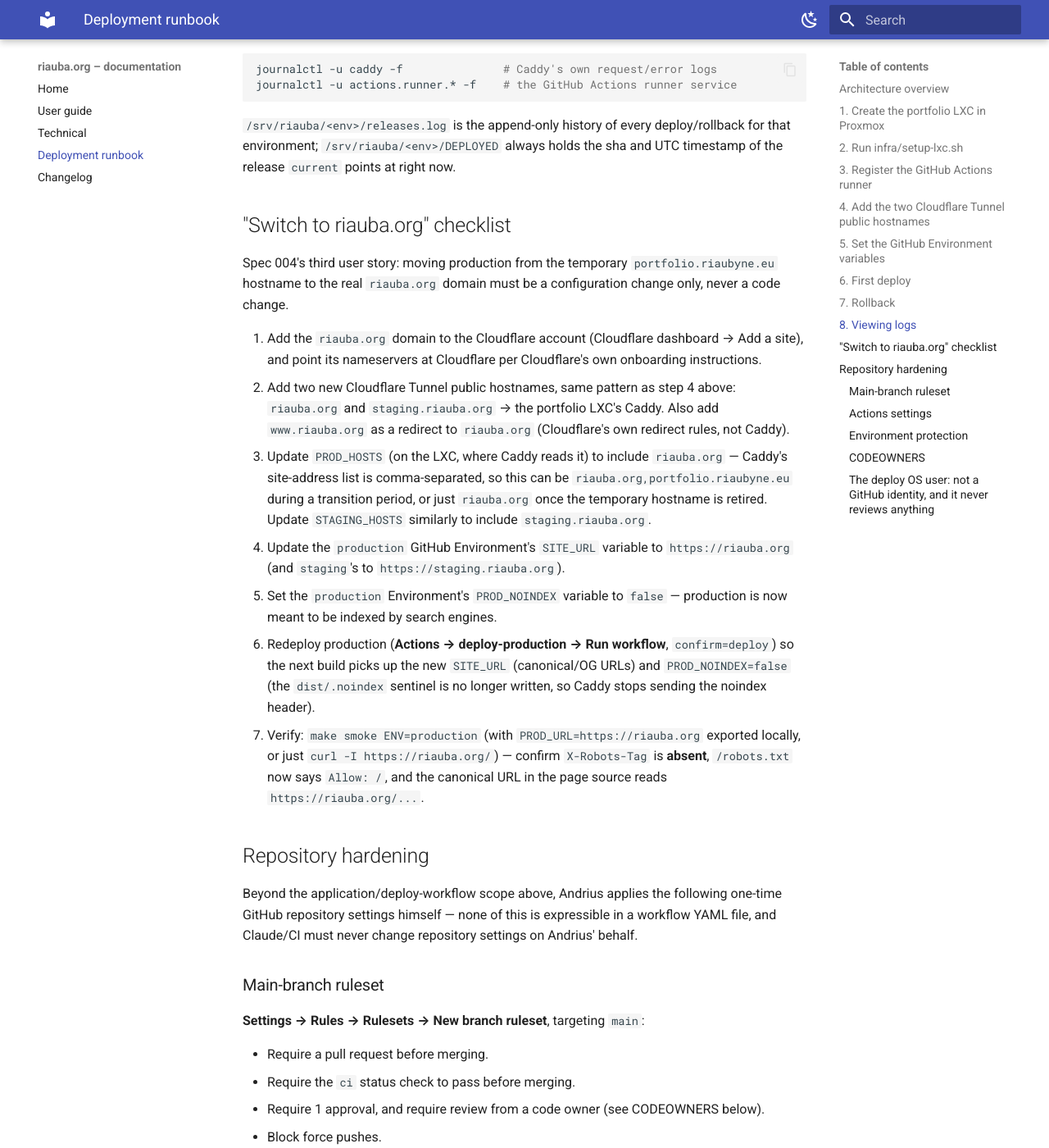
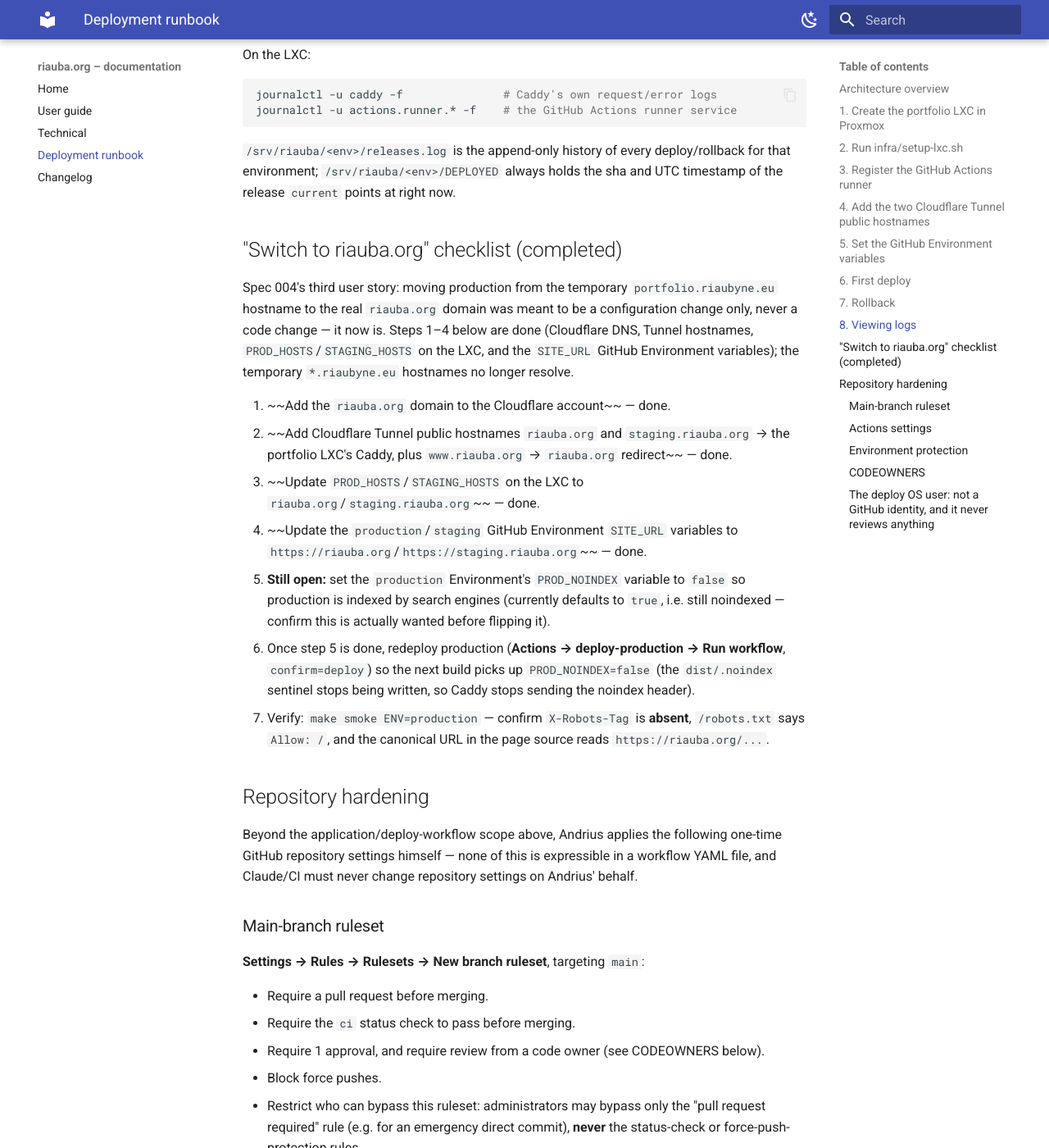
Before and after one commit to asas1313/riauba-portfolio, an MkDocs documentation site: the page built from docs/technical/runbook.md, in a window 1280 px wide and 1400 px high, scrolled down 3857 px. Shown: the whole window at 82% size. Built offline with MkDocs 1.6.1 and Material for MkDocs 9.7.7, drawn with Linux system fonts in a browser that asks for light colours; some of the changed text lies outside the part shown.

Commit message:
docs(004): switch smoke-test defaults and docs to riauba.org
The temporary portfolio.riaubyne.eu/portfolio-staging.riaubyne.eu
hostnames from spec 004's initial rollout no longer resolve now that
riauba.org/staging.riauba.org DNS and the Cloudflare Tunnel are live,
so `make smoke`'s fallback URLs (used by deploy-staging.yml/
deploy-production.yml when STAGING_URL/PROD_URL aren't set) were
pointing at a dead host. Updates the Makefile defaults and the runbook/
changelog/CLAUDE.md references to match; PROD_NOINDEX=false is left as
an explicit open item in the runbook rather than flipped here.

Co-Authored-By: Claude Sonnet 5 <noreply@anthropic.com>

```diff
--- a/docs/technical/runbook.md
+++ b/docs/technical/runbook.md
@@ -99,12 +99,14 @@ homelab services), add two public hostnames pointing at this LXC's Caddy (port 8
 
 | Public hostname | Service (tunnel target) |
 | --- | --- |
-| `portfolio.riaubyne.eu` | `http://<portfolio-lxc-ip>:80` |
-| `portfolio-staging.riaubyne.eu` | `http://<portfolio-lxc-ip>:80` |
+| `riauba.org` | `http://<portfolio-lxc-ip>:80` |
+| `staging.riauba.org` | `http://<portfolio-lxc-ip>:80` |
 
-Both temporary hostnames point at the *same* Caddy instance — `infra/Caddyfile`'s two site
-blocks (addressed by `PROD_HOSTS`/`STAGING_HOSTS`) tell it apart by the `Host` header, routing
-each to its own environment's `current` directory.
+Both hostnames point at the *same* Caddy instance — `infra/Caddyfile`'s two site blocks
+(addressed by `PROD_HOSTS`/`STAGING_HOSTS`) tell it apart by the `Host` header, routing each to
+its own environment's `current` directory. (The original temporary `portfolio.riaubyne.eu`/
+`portfolio-staging.riaubyne.eu` hostnames from spec 004 are retired now that `riauba.org` DNS is
+live — see "Switch to riauba.org", below, which already happened.)
 
 ## 5. Set the GitHub Environment variables
 
@@ -114,8 +116,8 @@ secrets — none are needed):
 
 | Environment | `SITE_URL` | `PROD_NOINDEX` | `PROD_HOSTS` / `STAGING_HOSTS` |
 | --- | --- | --- | --- |
-| `staging` | `https://portfolio-staging.riaubyne.eu` | n/a | `STAGING_HOSTS=portfolio-staging.riaubyne.eu` (set once on the LXC, see below) |
-| `production` | `https://portfolio.riaubyne.eu` | `true` | `PROD_HOSTS=portfolio.riaubyne.eu` (set once on the LXC, see below) |
+| `staging` | `https://staging.riauba.org` | n/a | `STAGING_HOSTS=staging.riauba.org` (set once on the LXC, see below) |
+| `production` | `https://riauba.org` | `true` | `PROD_HOSTS=riauba.org` (set once on the LXC, see below) |
 
 `SITE_URL` and `PROD_NOINDEX` are read by the deploy workflows (`vars.SITE_URL`,
 `vars.PROD_NOINDEX`) and passed to `make build`. `PROD_HOSTS`/`STAGING_HOSTS` are **not** GitHub
@@ -131,8 +133,8 @@ reads them (see `infra/Caddyfile`).
 2. Watch the workflow run in the **Actions** tab. The `deploy` job only runs if
    `github.actor == github.repository_owner` — a safety gate so only Andrius' own pushes can
    ever reach the homelab runner.
-3. Confirm with `curl -I https://portfolio-staging.riaubyne.eu/` (or just open it in a browser)
-   and check the `X-Robots-Tag: noindex, nofollow` header is present.
+3. Confirm with `curl -I https://staging.riauba.org/` (or just open it in a browser) and check
+   the `X-Robots-Tag: noindex, nofollow` header is present.
 4. For production: **Actions → deploy-production → Run workflow**, type `deploy` into the
    `confirm` input, leave `ref` empty (defaults to the sha currently live on staging). Watch
    `resolve-ref` → `build` → `deploy` run in order.
@@ -158,31 +160,28 @@ journalctl -u actions.runner.* -f    # the GitHub Actions runner service
 environment; `/srv/riauba/<env>/DEPLOYED` always holds the sha and UTC timestamp of the release
 `current` points at right now.
 
-## "Switch to riauba.org" checklist
+## "Switch to riauba.org" checklist (completed)
 
 Spec 004's third user story: moving production from the temporary `portfolio.riaubyne.eu`
-hostname to the real `riauba.org` domain must be a configuration change only, never a code
-change.
+hostname to the real `riauba.org` domain was meant to be a configuration change only, never a
+code change — it now is. Steps 1–4 below are done (Cloudflare DNS, Tunnel hostnames,
+`PROD_HOSTS`/`STAGING_HOSTS` on the LXC, and the `SITE_URL` GitHub Environment variables); the
+temporary `*.riaubyne.eu` hostnames no longer resolve.
 
-1. Add the `riauba.org` domain to the Cloudflare account (Cloudflare dashboard → Add a site),
-   and point its nameservers at Cloudflare per Cloudflare's own onboarding instructions.
-2. Add two new Cloudflare Tunnel public hostnames, same pattern as step 4 above:
-   `riauba.org` and `staging.riauba.org` → the portfolio LXC's Caddy. Also add `www.riauba.org`
-   as a redirect to `riauba.org` (Cloudflare's own redirect rules, not Caddy).
-3. Update `PROD_HOSTS` (on the LXC, where Caddy reads it) to include `riauba.org` — Caddy's
-   site-address list is comma-separated, so this can be `riauba.org,portfolio.riaubyne.eu` during
-   a transition period, or just `riauba.org` once the temporary hostname is retired. Update
-   `STAGING_HOSTS` similarly to include `staging.riauba.org`.
-4. Update the `production` GitHub Environment's `SITE_URL` variable to `https://riauba.org`
-   (and `staging`'s to `https://staging.riauba.org`).
-5. Set the `production` Environment's `PROD_NOINDEX` variable to `false` — production is now
-   meant to be indexed by search engines.
-6. Redeploy production (**Actions → deploy-production → Run workflow**, `confirm=deploy`) so the
-   next build picks up the new `SITE_URL` (canonical/OG URLs) and `PROD_NOINDEX=false` (the
-   `dist/.noindex` sentinel is no longer written, so Caddy stops sending the noindex header).
-7. Verify: `make smoke ENV=production` (with `PROD_URL=https://riauba.org` exported locally, or
-   just `curl -I https://riauba.org/`) — confirm `X-Robots-Tag` is **absent**, `/robots.txt`
-   now says `Allow: /`, and the canonical URL in the page source reads `https://riauba.org/...`.
+1. ~~Add the `riauba.org` domain to the Cloudflare account~~ — done.
+2. ~~Add Cloudflare Tunnel public hostnames `riauba.org` and `staging.riauba.org` → the portfolio
+   LXC's Caddy, plus `www.riauba.org` → `riauba.org` redirect~~ — done.
+3. ~~Update `PROD_HOSTS`/`STAGING_HOSTS` on the LXC to `riauba.org`/`staging.riauba.org`~~ — done.
+4. ~~Update the `production`/`staging` GitHub Environment `SITE_URL` variables to
+   `https://riauba.org`/`https://staging.riauba.org`~~ — done.
+5. **Still open:** set the `production` Environment's `PROD_NOINDEX` variable to `false` so
+   production is indexed by search engines (currently defaults to `true`, i.e. still noindexed —
+   confirm this is actually wanted before flipping it).
+6. Once step 5 is done, redeploy production (**Actions → deploy-production → Run workflow**,
+   `confirm=deploy`) so the next build picks up `PROD_NOINDEX=false` (the `dist/.noindex`
+   sentinel stops being written, so Caddy stops sending the noindex header).
+7. Verify: `make smoke ENV=production` — confirm `X-Robots-Tag` is **absent**, `/robots.txt` says
+   `Allow: /`, and the canonical URL in the page source reads `https://riauba.org/...`.
 
 ## Repository hardening
 
```
Also changed, not shown: CLAUDE.md (+1 -1 lines), docs/CHANGELOG.md (+3 -3 lines), docs/technical/index.md (+4 -3 lines), 1 other file.
